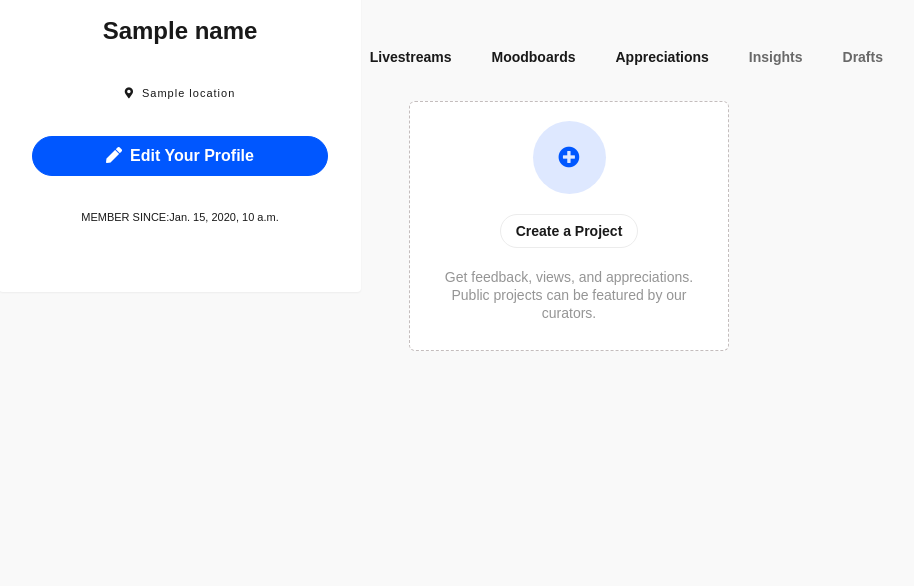
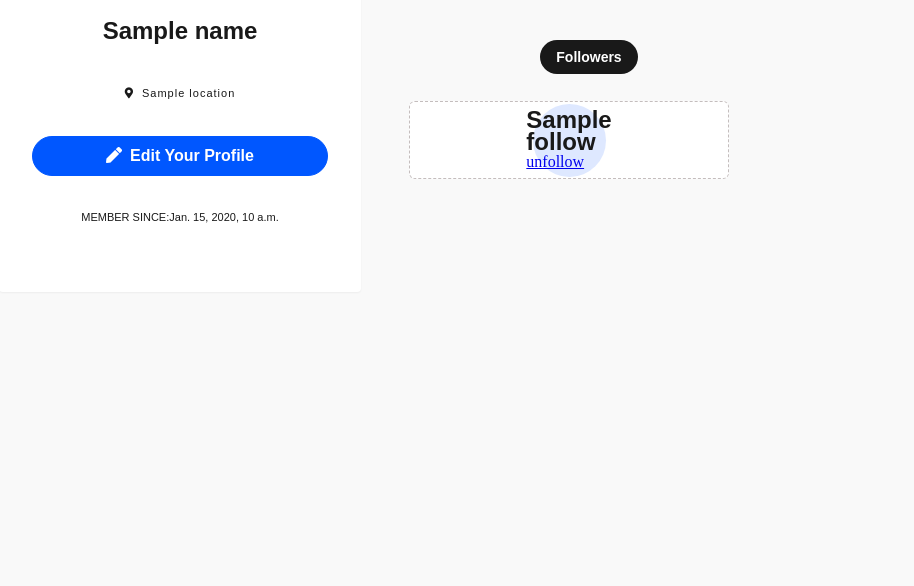
Before and after one commit to SarfasMohdHaathim/Behance, a Django app: template user/templates/profile.html in a window 1280 px wide. Shown: the part 267-853 px from the top of the page, without its empty margins (51-965 px from the left). Run offline with Django 3.2, Linux system fonts and the light colour scheme; the template is opened without the code that fills it: most values are stand-ins (such as "Sample title", 1, 10 or a date in 2020); grey boxes marked "Sample" are stand-in pictures; some libraries are stand-ins or nearby versions.

Commit message:
profile updated

```diff
--- a/post/forms.py
+++ b/post/forms.py
@@ -18,6 +18,8 @@ class PostForm(ModelForm):
 
 
 
+
+
 class MessageForm(ModelForm):
     class Meta:
         model = Message
--- a/post/views.py
+++ b/post/views.py
@@ -21,8 +21,9 @@ def home(request):
         x.like=like
         x.save()
         print(x.like)
-    profile = Profile.objects.get(user=request.user)
-    context['profile']=profile
+    if request.user.is_authenticated:
+        profile = Profile.objects.get(user=request.user)
+        context['profile']=profile
     return render(request, 'index.html',context)
 
 
--- a/user/templates/profile.html
+++ b/user/templates/profile.html
@@ -13,7 +13,7 @@
      <!-- Header Bar Starts Here -->
      <header>
         <div class="left-nav">
-            <a href="./"><img src="/images/behance logo.svg" alt=""></a>
+            <a href="./"><img src="{% static '/images/behance logo.svg' %}" alt=""></a>
             <ul>
                 <li>For You</li>
                 <li><a href="{% url 'gallary' %}">Discover</a></li>
@@ -48,20 +48,28 @@
         </div>
         <div class="menu">
             <div class="menu-options">
-                <button>Work</button>
+                <!-- <button>Work</button>
                 <button>Livestreams</button>
                 <button>Moodboards</button>
                 <button>Appreciations</button>
-                <button>Insights</button>
-                <button>Drafts</button>
+                <!-- <button>Insights</button> -->
+                <button>Followers</button>
             </div>
+            {% for f in follow %}
+
             <div class="create-project">
+
                 <div class="add-project">
-                    <i class="fas fa-plus-circle fa-lg"></i>
+            <div><h1>{{f}}</h1>
+            <a href="{% url 'unfollow' f.following.id %}">unfollow</a></div>
+
                 </div>
-                <button>Create a Project</button>
-                <p>Get feedback, views, and appreciations. Public projects can be featured by our curators.</p>
+
+                <!-- <button>Create a Project</button>
+                <p>Get feedback, views, and appreciations. Public projects can be featured by our curators.</p> -->
             </div>
+            {% endfor %}
+
         </div>
         <div class="profile-card">
             <div class="profile-pic">
@@ -95,7 +103,11 @@
         {% endif %}
 
 
-
+<style>
+    .create-project{
+        height: 78px !important;
+    }
+</style>
 
 </body>
 </html>
--- a/user/urls.py
+++ b/user/urls.py
@@ -8,4 +8,5 @@ urlpatterns = [
     path('userlogout/', views.userlogout,name="userlogout"),
     path('profile/', views.profile,name="profile"),
     path('addProfile/', views.addProfile,name="addProfile"),
+    path('unfollow/<str:pk>', views.unfollow,name="unfollow"),
 ]
```
Also changed, not shown: user/views.py (+27 -1 lines), db.sqlite3.
